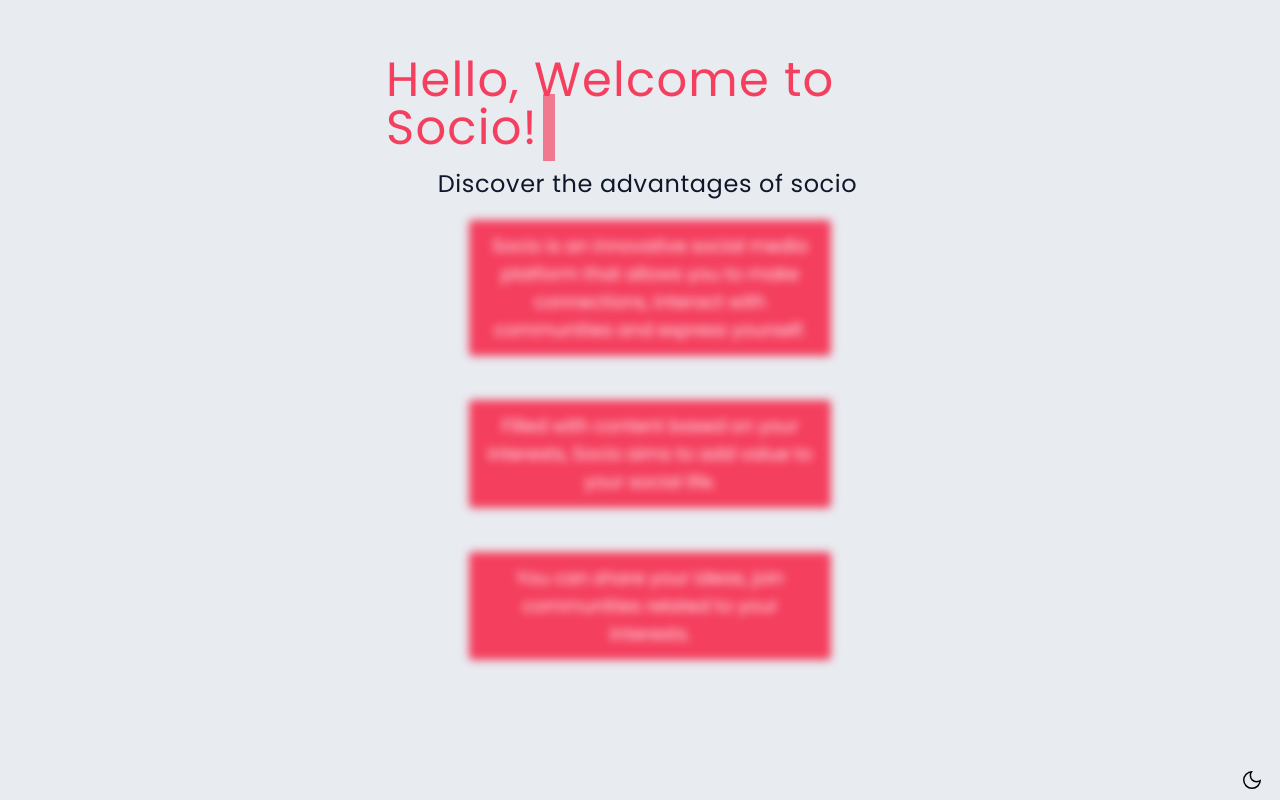
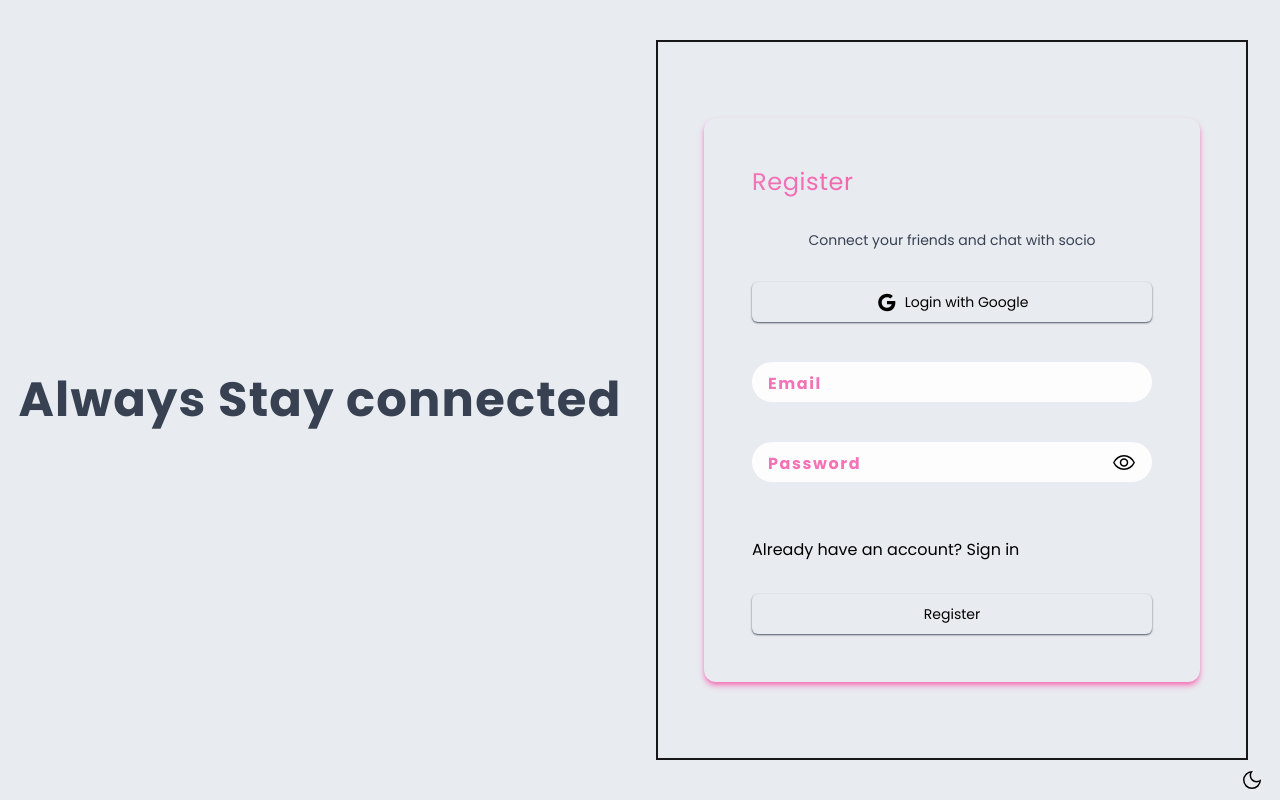
Before and after one commit to gorkemkaramolla/socio, a Next.js app: page / in a window 1280 px wide. Built offline with nearby package versions, Linux system fonts and the light colour scheme; no server answers.

Commit message:
base Home screen

```diff
--- a/src/app/page.tsx
+++ b/src/app/page.tsx
@@ -1,11 +1,25 @@
 'use client';
 import React from 'react';
 import HelloText from '@/components/HelloText';
+import Heading from '@/components/UI/Heading';
+import RegisterPage from '@/components/Login/Register';
 
 export default function Home() {
   return (
-    <div>
-      <HelloText />
+    <div className='w-screen p-4 gap-4 relative h-screen flex justify-center items-center'>
+      <div className='w-1/2 flex justify-center items-center'>
+        <Heading heading='h1' weight={'extra'} size={'xl'}>
+          Always Stay connected
+        </Heading>
+      </div>
+      <div className='w-1/2  p-4 flex justify-center items-center'>
+        {/* <Heading heading='h1' weight={'extra'} size={'xl'}>
+          Stay connected
+        </Heading> */}
+        <div className='dark:bg-blackSwan border-2  w-full h-[90vh] border-blackSwan'>
+          <RegisterPage />
+        </div>
+      </div>
     </div>
   );
 }
--- a/src/components/Providers.tsx
+++ b/src/components/Providers.tsx
@@ -106,12 +106,19 @@ const Providers: React.FC<Props> = ({ children }) => {
               }
             >
               <div className={'flex h-full'}>
-                <div className='flex justify-end w-0 md:min-w-[330px] xl:w-3/12 '>
-                  {currentUser?.email !== '' && <SideNavbar />}
-                </div>
-                <div className={'flex justify-center xl:w-6/12 w-full'}>
-                  {children}
-                </div>
+                {currentUser.email !== '' && (
+                  <div className='flex justify-center w-0 md:min-w-[330px] h-full xl:w-3/12 '>
+                    {currentUser?.email !== '' && <SideNavbar />}
+                  </div>
+                )}
+                {currentUser.email === '' ? (
+                  <div className={'flex justify-center w-full'}>{children}</div>
+                ) : (
+                  <div className={'flex justify-center xl:w-6/12 w-full'}>
+                    {children}
+                  </div>
+                )}
+
                 {/* <div className='flex flex-col  justify-center w-0 xl:w-3/12 '>
                   {currentUser?.email !== '' && <RightBar />}
                 </div> */}
```
